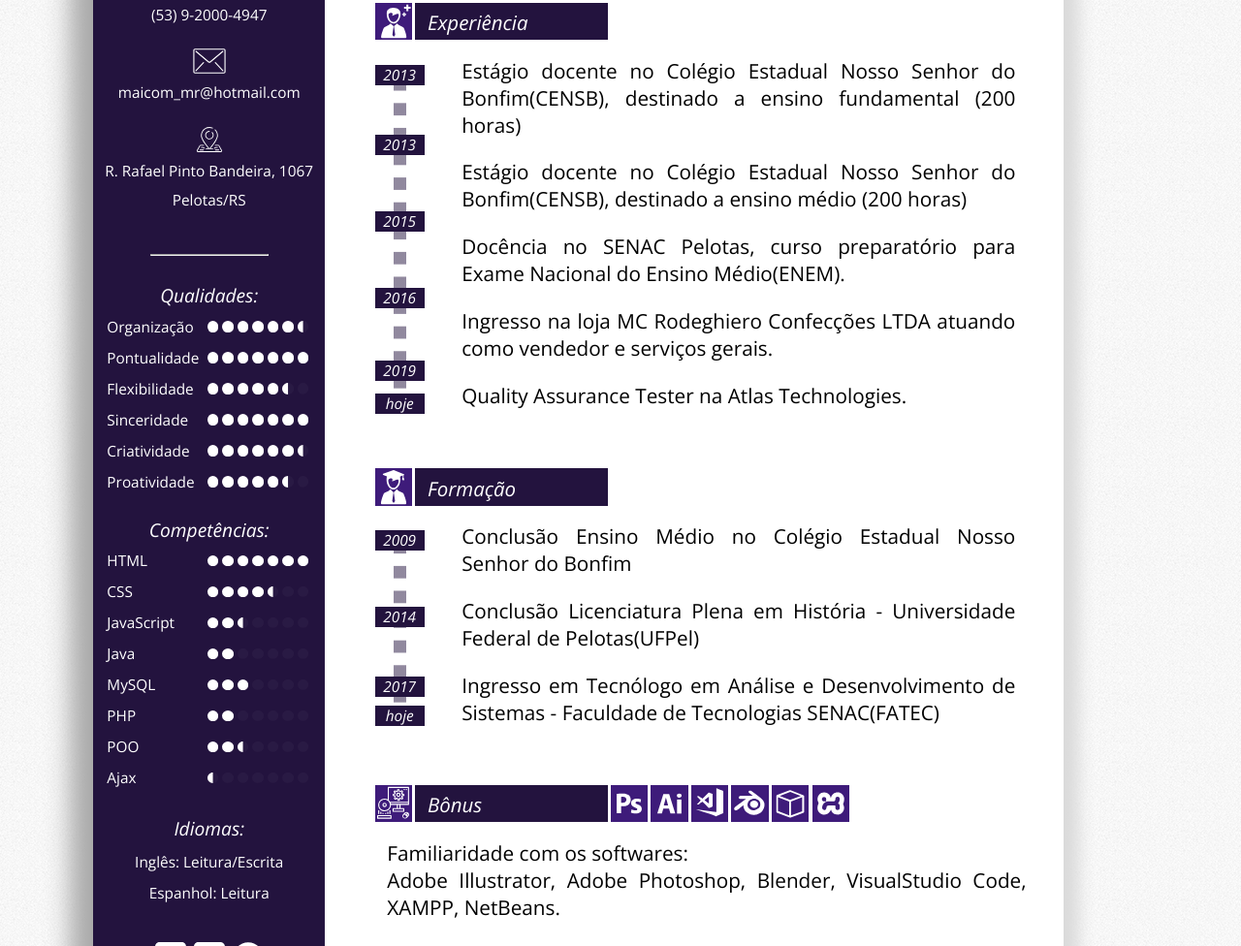
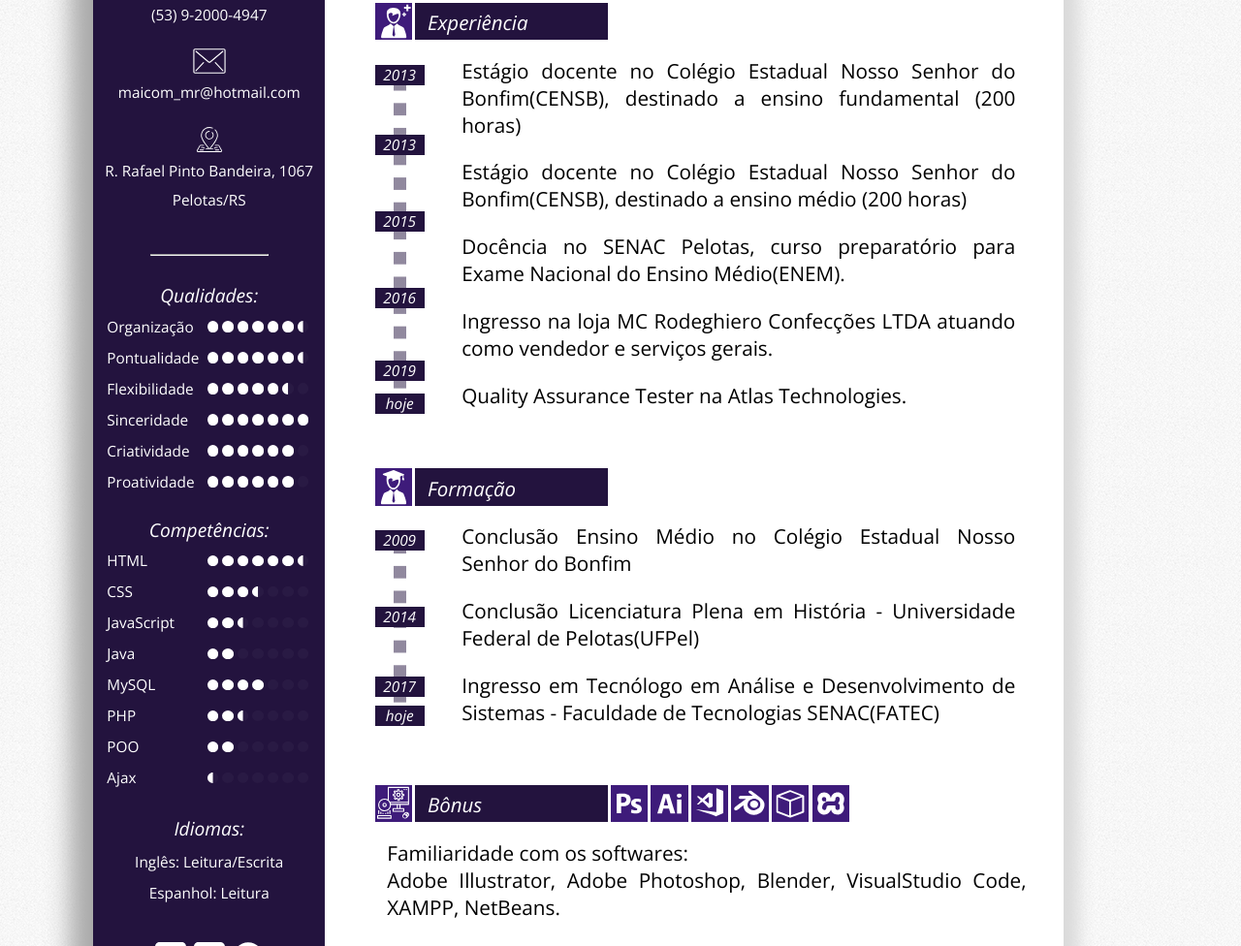
Before and after one commit to MaicomMR/pessoal, a plain HTML site: page index.html in a window 1280 px wide. Shown: the part 365-1341 px from the top of the page at 97% size. Drawn offline with nearby package versions, Linux system fonts and the light colour scheme.

Commit message:
update stats balls
Atualização dos stats conforme auto análise atual (maio 2019)

```diff
--- a/index.html
+++ b/index.html
@@ -64,7 +64,7 @@
                     <img src="icones/ball.svg" alt="" class="statBalls">
                     <img src="icones/ball.svg" alt="" class="statBalls">
                     <img src="icones/ball.svg" alt="" class="statBalls">
-                    <img src="icones/ball.svg" alt="" class="statBalls">
+                    <img src="icones/halfball.svg" alt="" class="statBalls">
 
                     <!-- Bolinhas stats Flexibilidade -->
                     <img src="icones/ball.svg" alt="" class="statBalls">
@@ -91,7 +91,7 @@
                     <img src="icones/ball.svg" alt="" class="statBalls">
                     <img src="icones/ball.svg" alt="" class="statBalls">
                     <img src="icones/ball.svg" alt="" class="statBalls">
-                    <img src="icones/halfball.svg" alt="" class="statBalls">
+                    <img src="icones/offBall.svg" alt="" class="statBalls">
 
                     <!-- Bolinhas stats Proatividade -->
                     <img src="icones/ball.svg" alt="" class="statBalls">
@@ -99,7 +99,7 @@
                     <img src="icones/ball.svg" alt="" class="statBalls">
                     <img src="icones/ball.svg" alt="" class="statBalls">
                     <img src="icones/ball.svg" alt="" class="statBalls">
-                    <img src="icones/halfball.svg" alt="" class="statBalls">
+                    <img src="icones/ball.svg" alt="" class="statBalls">
                     <img src="icones/offBall.svg" alt="" class="statBalls">
                 </div>
 
@@ -129,14 +129,14 @@
                     <img src="icones/ball.svg" alt="" class="statBalls">
                     <img src="icones/ball.svg" alt="" class="statBalls">
                     <img src="icones/ball.svg" alt="" class="statBalls">
-                    <img src="icones/ball.svg" alt="" class="statBalls">
+                    <img src="icones/halfball.svg" alt="" class="statBalls">
 
                     <!-- Bolinhas stats CSS -->
                     <img src="icones/ball.svg" alt="" class="statBalls">
                     <img src="icones/ball.svg" alt="" class="statBalls">
                     <img src="icones/ball.svg" alt="" class="statBalls">
-                    <img src="icones/ball.svg" alt="" class="statBalls">
                     <img src="icones/halfball.svg" alt="" class="statBalls">
+                    <img src="icones/offBall.svg" alt="" class="statBalls">
                     <img src="icones/offBall.svg" alt="" class="statBalls">
                     <img src="icones/offBall.svg" alt="" class="statBalls">
 
@@ -162,7 +162,7 @@
                     <img src="icones/ball.svg" alt="" class="statBalls">
                     <img src="icones/ball.svg" alt="" class="statBalls">
                     <img src="icones/ball.svg" alt="" class="statBalls">
-                    <img src="icones/offBall.svg" alt="" class="statBalls">
+                    <img src="icones/ball.svg" alt="" class="statBalls">
                     <img src="icones/offBall.svg" alt="" class="statBalls">
                     <img src="icones/offBall.svg" alt="" class="statBalls">
                     <img src="icones/offBall.svg" alt="" class="statBalls">
@@ -170,7 +170,7 @@
                     <!-- Bolinhas stats PHP -->
                     <img src="icones/ball.svg" alt="" class="statBalls">
                     <img src="icones/ball.svg" alt="" class="statBalls">
-                    <img src="icones/offBall.svg" alt="" class="statBalls">
+                    <img src="icones/halfball.svg" alt="" class="statBalls">
                     <img src="icones/offBall.svg" alt="" class="statBalls">
                     <img src="icones/offBall.svg" alt="" class="statBalls">
                     <img src="icones/offBall.svg" alt="" class="statBalls">
@@ -178,7 +178,7 @@
                     <!-- Bolinhas stats POO -->
                     <img src="icones/ball.svg" alt="" class="statBalls">
                     <img src="icones/ball.svg" alt="" class="statBalls">
-                    <img src="icones/halfball.svg" alt="" class="statBalls">
+                    <img src="icones/offBall.svg" alt="" class="statBalls">
                     <img src="icones/offBall.svg" alt="" class="statBalls">
                     <img src="icones/offBall.svg" alt="" class="statBalls">
                     <img src="icones/offBall.svg" alt="" class="statBalls">
```
